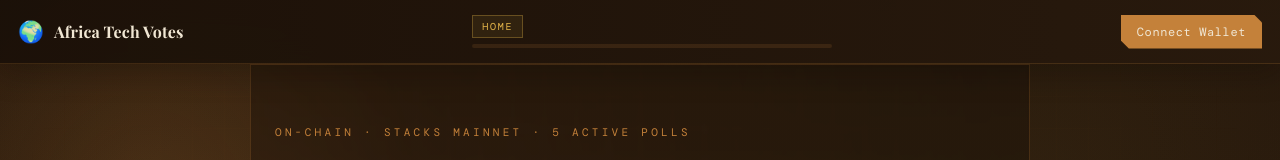
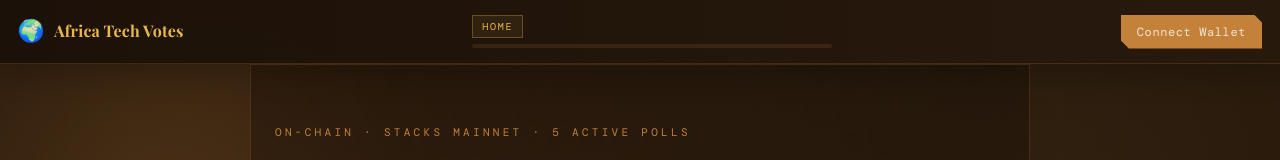
Before and after one commit to Qasim-Rokeeb/african-cities-vote, a React (Create React App) app: page / in a window 1280 px wide. In both pictures the pointer is over the button 100 px from the left and 31 px from the top of the page. Shown: the top 160 px of the page. Built offline with nearby package versions, Linux system fonts and the light colour scheme; no server answers; the HTML template or start-up script is replaced by a standard one.

Commit message:
Improves navbar brand affordance

```diff
--- a/src/components/Navbar.module.css
+++ b/src/components/Navbar.module.css
@@ -22,9 +22,23 @@
   cursor: pointer;
   user-select: none;
   min-width: fit-content;
+  transition: transform 0.18s ease;
 }
 
-.brandIcon { font-size: 1.3rem; }
+.brand:hover,
+.brand:focus-visible {
+  transform: translateY(-1px);
+}
+
+.brandIcon {
+  font-size: 1.3rem;
+  transition: transform 0.2s ease;
+}
+
+.brand:hover .brandIcon,
+.brand:focus-visible .brandIcon {
+  transform: rotate(-8deg) scale(1.04);
+}
 
 .brandName {
   font-family: 'Playfair Display', serif;
@@ -32,6 +46,12 @@
   font-weight: 700;
   color: var(--sand);
   letter-spacing: 0.01em;
+  transition: color 0.2s ease;
+}
+
+.brand:hover .brandName,
+.brand:focus-visible .brandName {
+  color: var(--gold);
 }
 
 .centerInfo {
```
